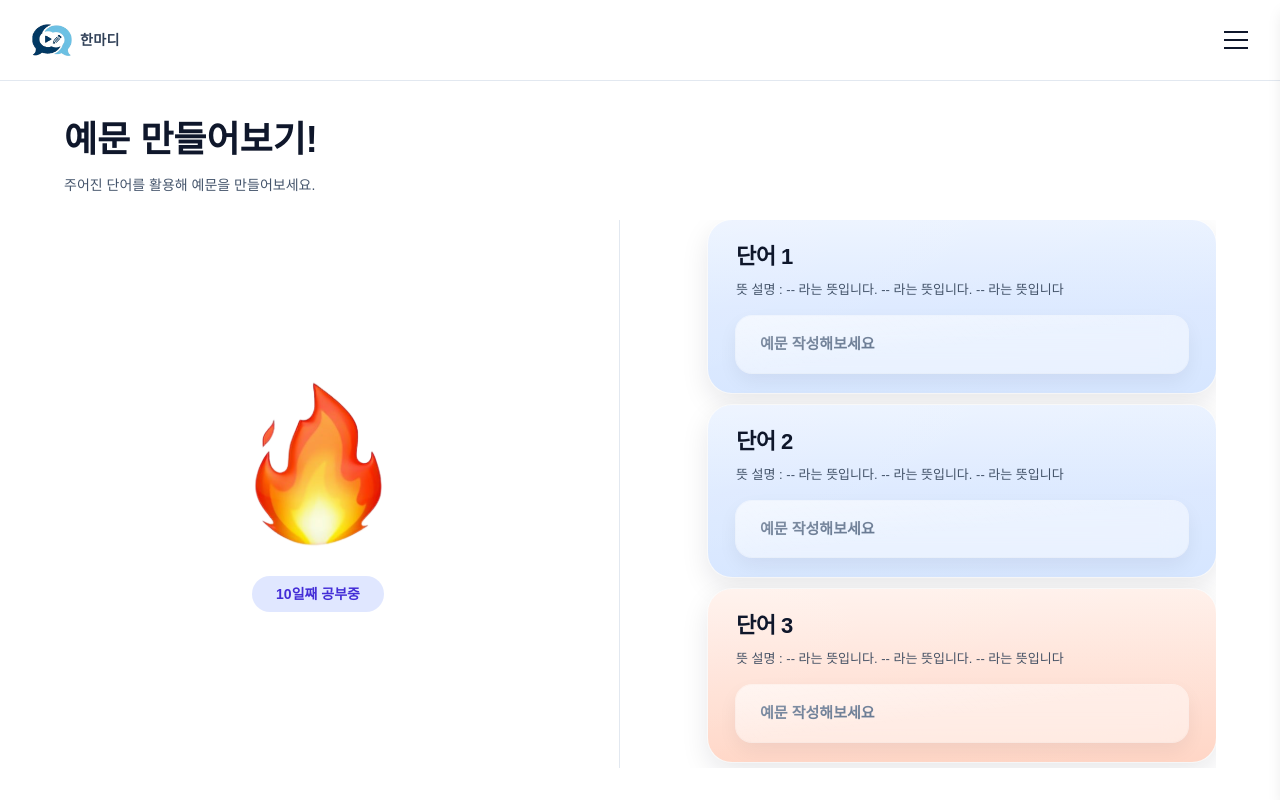
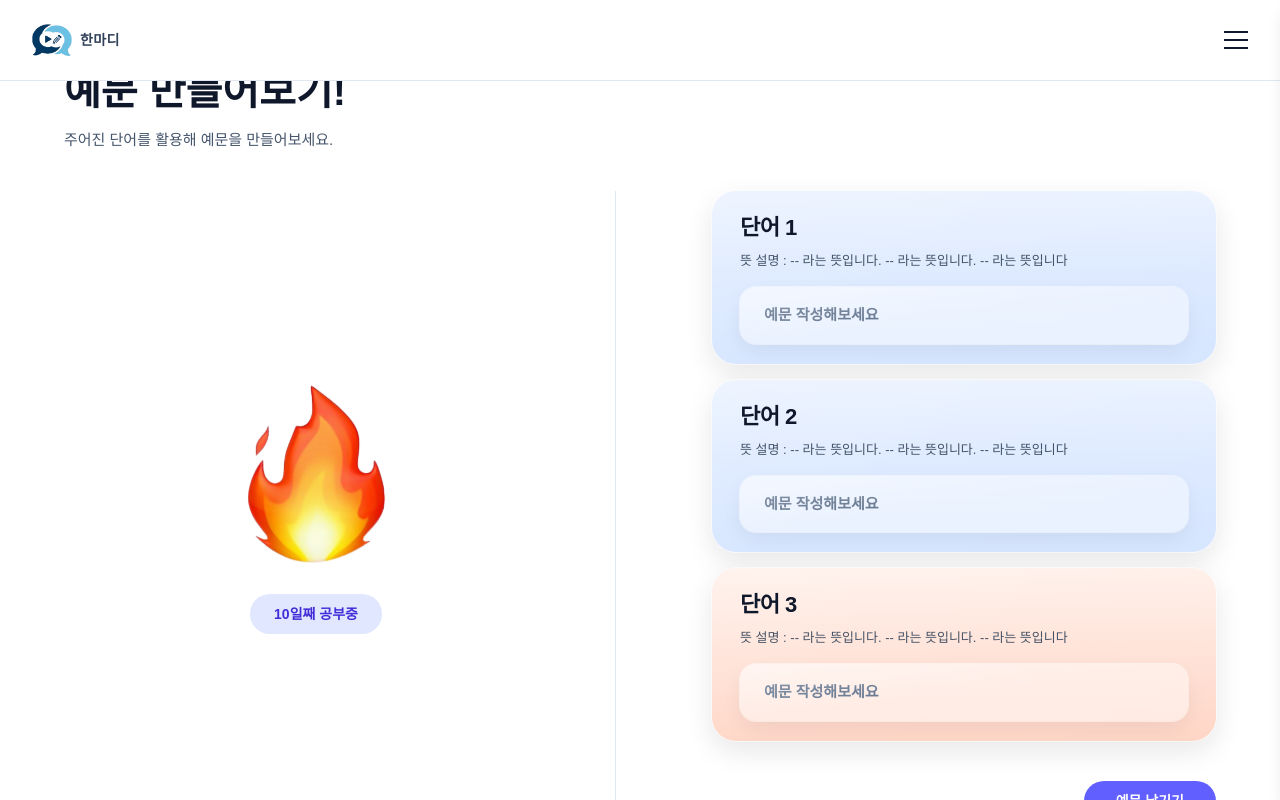
Before and after one commit to Team1-Cheong/Cheong_FE, a Next.js app: page /main/create_sentences in a window 1280 px wide. Built offline with nearby package versions, Linux system fonts and the light colour scheme.

Commit message:
CreationPage UI 수정

```diff
--- a/src/app/component/CreationPage.tsx
+++ b/src/app/component/CreationPage.tsx
@@ -84,22 +84,22 @@ export const CreationPage = () => {
   };
 
   return (
-    <div className="w-full bg-white text-slate-900 flex flex-col overflow-hidden">
-      <main className="h-[calc(100vh-81px)] overflow-hidden flex flex-col items-center px-8 py-8">
-        <div className="mb-6 w-full max-w-6xl">
-          <h1 className="text-[36px] font-bold text-slate-900">
+    <div className="w-full bg-white text-slate-900 flex flex-col">
+      <main className="flex flex-col items-center px-8 py-10">
+        <div className="mb-10 w-full max-w-6xl">
+          <h1 className="text-[40px] font-bold text-slate-900">
             {showFeedback ? "예문 피드백" : "예문 만들어보기!"}
           </h1>
-          <p className="mt-2 text-[14px] text-slate-600">
+          <p className="mt-2 text-[15px] text-slate-600">
             {showFeedback
               ? "AI가 예문에 대한 피드백을 제공했어요."
               : "주어진 단어를 활용해 예문을 만들어보세요."}
           </p>
         </div>
 
-        <div className="mx-auto grid w-full max-w-6xl flex-1 grid-cols-1 gap-10 overflow-hidden lg:grid-cols-2 lg:items-stretch">
-          <section className="flex flex-col items-center justify-center gap-6 overflow-hidden lg:pr-12 lg:relative lg:after:absolute lg:after:top-0 lg:after:bottom-0 lg:after:right-0 lg:after:w-px lg:after:bg-slate-200">
-            <div className="relative h-44 w-40">
+        <div className="mx-auto grid w-full max-w-6xl grid-cols-1 gap-12 lg:grid-cols-2 lg:items-stretch">
+          <section className="flex flex-col items-center justify-center space-y-6 lg:pr-12 lg:relative lg:after:absolute lg:after:top-0 lg:after:bottom-0 lg:after:right-0 lg:after:w-px lg:after:bg-slate-200">
+            <div className="relative h-48 w-40">
               <img
                 src="/streak.svg"
                 alt="Streak"
@@ -107,20 +107,21 @@ export const CreationPage = () => {
               />
             </div>
 
-            <div className="inline-flex rounded-full bg-indigo-100 px-6 py-2">
+            <div className="inline-flex rounded-full bg-indigo-100 px-6 py-2.5">
               <span className="text-sm font-semibold text-indigo-700">
                 10일째 공부중
               </span>
             </div>
           </section>
 
-          <section className="w-full lg:pl-12 flex flex-col overflow-hidden">
+          <section className="w-full space-y-6 lg:pl-12">
             {showFeedback ? (
-              <div className="space-y-3">
+              <>
+                <div className="space-y-4">
                   {feedbackData.map((feedback) => (
                     <div
                       key={feedback.id}
-                    className="rounded-lg bg-blue-50 p-5 space-y-3"
+                      className="rounded-lg bg-blue-50 p-6 space-y-3"
                     >
                       <div className="rounded-lg bg-white p-4 space-y-2">
                         <h3 className="text-sm font-semibold text-slate-900">
@@ -165,8 +166,19 @@ export const CreationPage = () => {
                     </div>
                   ))}
                 </div>
+
+                <div className="flex justify-end pt-4">
+                  <button
+                    onClick={handleGoBack}
+                    className="rounded-full bg-indigo-500 px-8 py-2.5 text-sm font-semibold text-white transition hover:bg-indigo-600"
+                  >
+                    다시 쓰기
+                  </button>
+                </div>
+              </>
             ) : (
-              <div className="space-y-3">
+              <>
+                <div className="space-y-4">
                   {wordSections.map((section, index) => (
                     <WordSectionCard
                       key={section.id}
@@ -178,25 +190,17 @@ export const CreationPage = () => {
                     />
                   ))}
                 </div>
-            )}
 
-            <div className="mt-auto pt-4 flex justify-end">
-              {showFeedback ? (
-                <button
-                  onClick={handleGoBack}
-                  className="rounded-full bg-indigo-500 px-8 py-2.5 text-sm font-semibold text-white transition hover:bg-indigo-600"
-                >
-                  다시 쓰기
-                </button>
-              ) : (
+                <div className="flex justify-end pt-4">
                   <button
                     onClick={handleSubmit}
                     className="rounded-full bg-indigo-500 px-8 py-2.5 text-sm font-semibold text-white transition hover:bg-indigo-600"
                   >
                     예문 남기기
                   </button>
+                </div>
+              </>
             )}
-            </div>
           </section>
         </div>
       </main>
```
Lines whose indentation alone changed are shown as unchanged.
